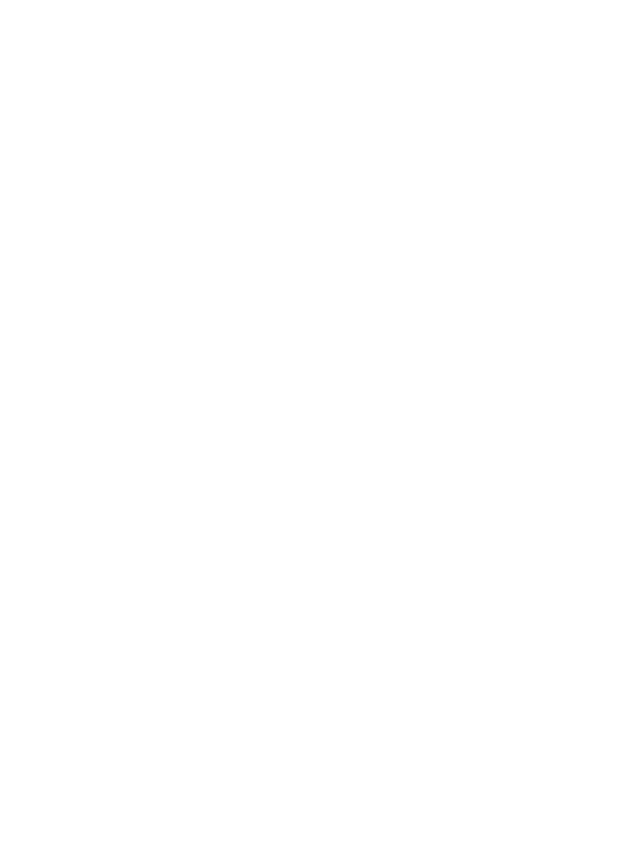
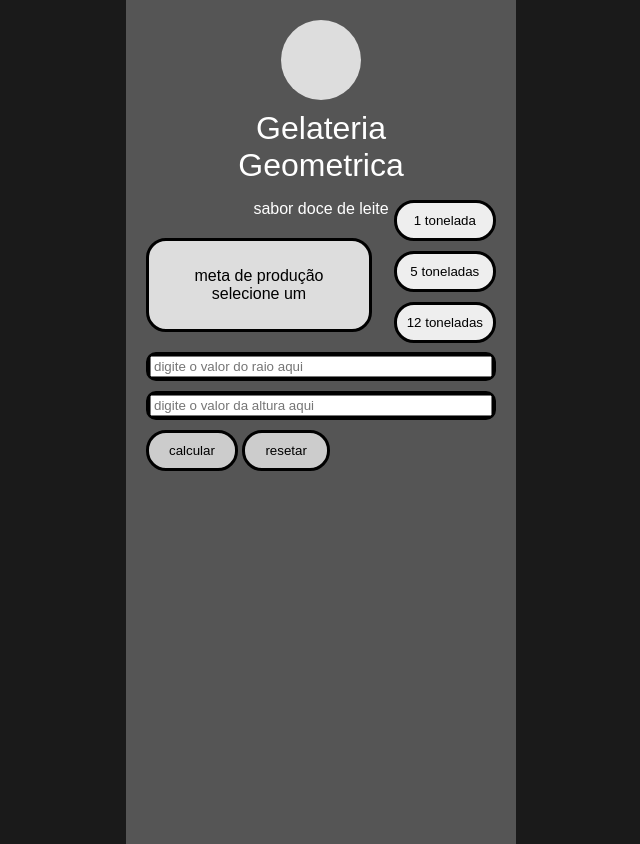
Before and after one commit to jpkeidann/Gelateria_Geometrica, a website: page index.html in a window 1280 px wide. Shown: the whole page, without its empty margins (319-959 px from the left). Before the commit the page ends 800 px from the top, so only its background shows below. Drawn offline with Linux system fonts and the light colour scheme.

Commit message:
html/css1

```diff
--- a/index.html
+++ b/index.html
@@ -1,12 +1,55 @@
 <!DOCTYPE html>
 <html lang="pt-BR">
 <head>
-    <meta charset="UTF-8">
-    <meta name="viewport" content="width=device-width, initial-scale=1.0">
-    <link rel="stylesheet" href="./style.css">
-    <title>Document</title>
+  <meta charset="UTF-8">
+  <meta name="viewport" content="width=390, height=844, initial-scale=1.0">
+  <link rel="stylesheet" href="style.css">
+  <title>Gelateria Geométrica</title>
 </head>
 <body>
 
+<div class="container">
+
+  <div class="logo"><img src="" alt=""></div>
+
+  <h1>Gelateria<br>Geometrica</h1>
+  <p class="sub">sabor doce de leite</p>
+
+  <div class="meta-box">
+    <p>meta de produção<br>selecione um</p>
+  </div>
+
+
+  <div class="buttons">
+    <button id="1t">1 tonelada</button>
+    <button id="5t">5 toneladas</button>
+    <button id="12t">12 toneladas</button>
+  </div>
+
+
+  <div class="inputs"><input type="number", placeholder="digite o valor do raio aqui", id="raio"></div>
+  <div class="inputs"><input type="number", placeholder="digite o valor da altura aqui", id="altura"></div>
+
+  <button class="but" id="calcular">calcular</button>
+  <button class="but" id="btn_limpar">resetar</button> <br>
+
+  <div class="res1"></div>
+  <div class="res2"></div>
+
+<script>
+    const buttons = document.querySelectorAll(".buttons button");
+
+    buttons.forEach(btn => {
+      btn.addEventListener("click", () => {
+
+        // remove o verde de todos
+        buttons.forEach(b => b.classList.remove("active"));
+
+        // adiciona no clicado
+        btn.classList.add("active");
+      });
+    });
+  </script>
+
 </body>
 </html>
--- a/style.css
+++ b/style.css
@@ -0,0 +1,167 @@
+body {
+    margin: 0;
+    background: #1a1a1a;
+    font-family: Arial, sans-serif;
+  }
+
+  .container {
+    width: 390px;
+    height: 844px;
+    background: #555;
+    margin: auto;
+    padding: 20px;
+    box-sizing: border-box;
+    color: white;
+    position: relative;
+  }
+
+  /* Logo */
+  .logo {
+    width: 80px;
+    height: 80px;
+    border-radius: 50%;
+    background: #ddd;
+    color: black;
+    display: flex;
+    align-items: center;
+    justify-content: center;
+    margin: 0 auto;
+  }
+
+  /* Título */
+  h1 {
+    text-align: center;
+    font-weight: 300;
+    margin: 10px 0;
+  }
+
+  .sub {
+    text-align: center;
+    margin-bottom: 20px;
+  }
+
+  /* Meta */
+  .meta-box {
+    background: #ddd;
+    color: black;
+    border-radius: 20px;
+    border: 3px solid black;
+    padding: 10px;
+    text-align: center;
+    width: 200px;
+    margin-bottom: 20px;
+  }
+
+  /* Botões */
+  .buttons {
+    position: absolute;
+    right: 20px;
+    top: 200px;
+    display: flex;
+    flex-direction: column;
+    gap: 10px;
+  }
+
+  .buttons button {
+    border-radius: 10px;
+    border: 3px solid black;
+    padding: 10px;
+    background: #eee;
+    cursor: pointer;
+  }
+
+  /* Botão calcular */
+  .but {
+    margin-top: 10px;
+    padding: 10px 20px;
+    border-radius: 20px;
+    border: 3px solid black;
+    background: #ccc;
+    cursor: pointer;
+  }
+
+  /* Tabela */
+  .tabela {
+    margin-top: 40px;
+    background: #ddd;
+    color: black;
+    padding: 10px;
+    border: 4px solid black;
+  }
+
+  .header {
+    display: flex;
+    justify-content: space-between;
+    font-weight: bold;
+  }
+
+  .linha {
+    margin-top: 15px;
+  }
+
+  .buttons button {
+    border-radius: 20px;
+    border: none;
+    padding: 10px;
+    background: #eee;
+    border: 3px solid black;
+    cursor: pointer;
+    transition: 0.3s;
+  }
+
+  .buttons button.active {
+    background: green;
+    color: white;
+  }
+  .tabela2 {
+    margin-top: 20px;
+    background: #ddd;
+    color: black;
+    padding: 10px;
+    border: 4px solid black;
+  }
+
+  .linha2 {
+    display: flex;
+    justify-content: space-between;
+    margin-top: 10px;
+  }
+
+  .header2 {
+    font-weight: bold;
+  }
+  .tabela3 {
+    margin-top: 20px;
+    background: #ddd;
+    color: black;
+    padding: 10px;
+    border: 4px solid black;
+  }
+
+  .linha3 {
+    display: flex;
+    justify-content: space-between;
+    margin-top: 10px;
+  }
+
+  .header3 {
+    font-weight: bold;
+  }
+  .inputs{
+    margin-top: 10px;
+    border-radius: 10px;
+    border: 4px solid black;
+    display: flex;
+    flex-direction: column;
+    gap: 10px;
+  }
+  .res1{
+    background-color: white;
+    border-radius: 10px;
+    text-align: center;
+  }
+  .res2{
+    background-color: white;
+    border-radius: 10px;
+    text-align: center;
+  }
```
